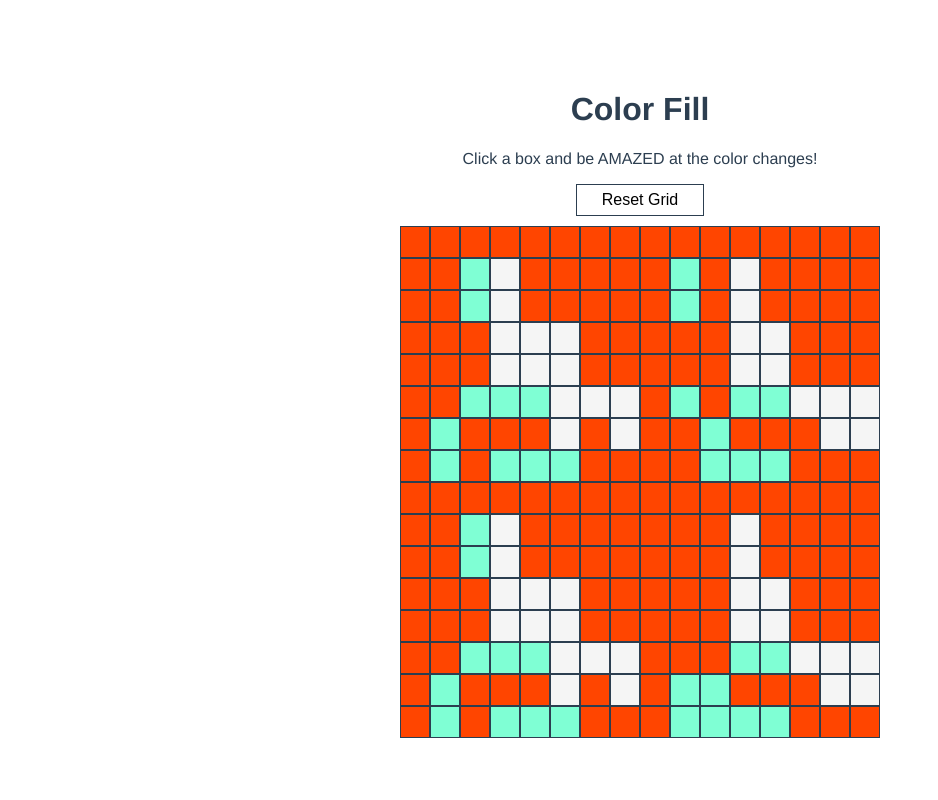
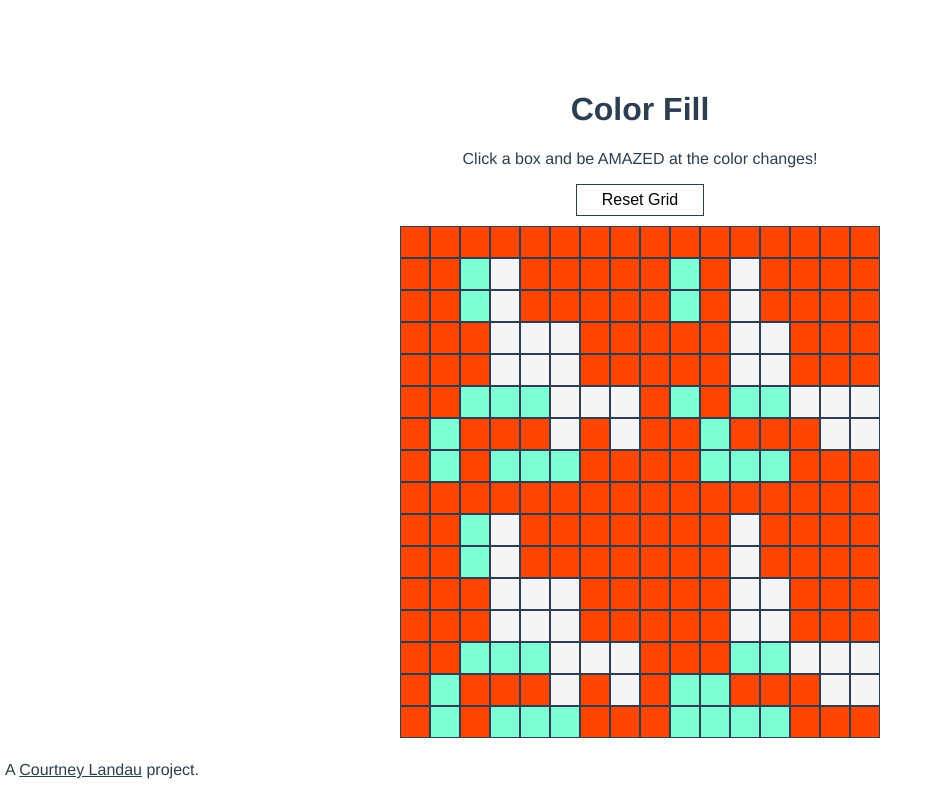
Before and after one commit to clandau/paint-fill, a Vue app: page / in a window 1280 px wide. Shown: the whole page, without its empty margins (0-938 px from the left). Built offline with nearby package versions, Linux system fonts and the light colour scheme.

Commit message:
add footer and style

```diff
--- a/src/App.vue
+++ b/src/App.vue
@@ -1,18 +1,24 @@
 <template>
   <Grid msg="Color Fill" />
-
+  <footer>
+    <p>
+      A
+      <a href="https://github.com/clandau" target="_blank">Courtney Landau</a>
+      project.
+    </p>
+  </footer>
 </template>
 
 <script lang="ts">
-import { defineComponent } from 'vue'
+import { defineComponent } from "vue";
 import Grid from "./components/Grid.vue";
 
 export default defineComponent({
-  name: 'App',
+  name: "App",
   components: {
-    Grid
-  }
-})
+    Grid,
+  },
+});
 </script>
 
 <style>
@@ -24,4 +30,15 @@ export default defineComponent({
   color: #2c3e50;
   margin-top: 60px;
 }
+
+footer {
+  display: flex;
+  padding: 5px;
+  position: fixed;
+  left: 0;
+  bottom: 0;
+}
+a {
+  color: #2c3e50;
+}
 </style>
```
